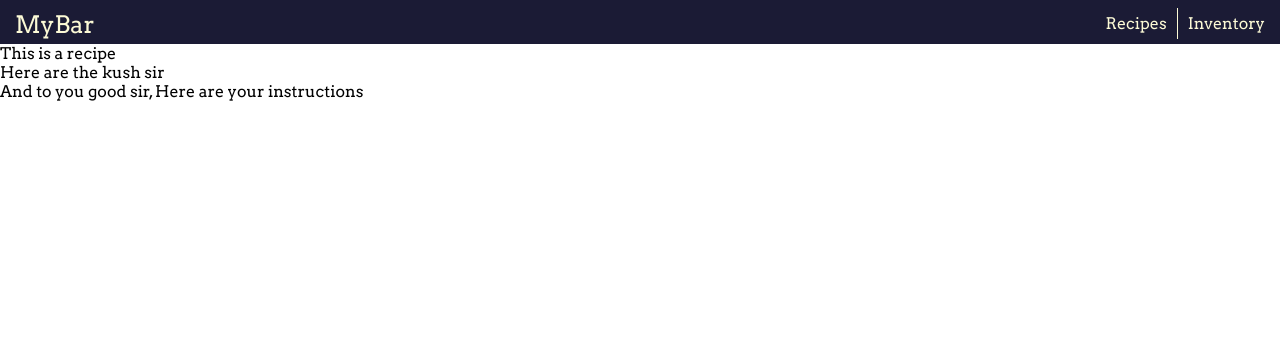
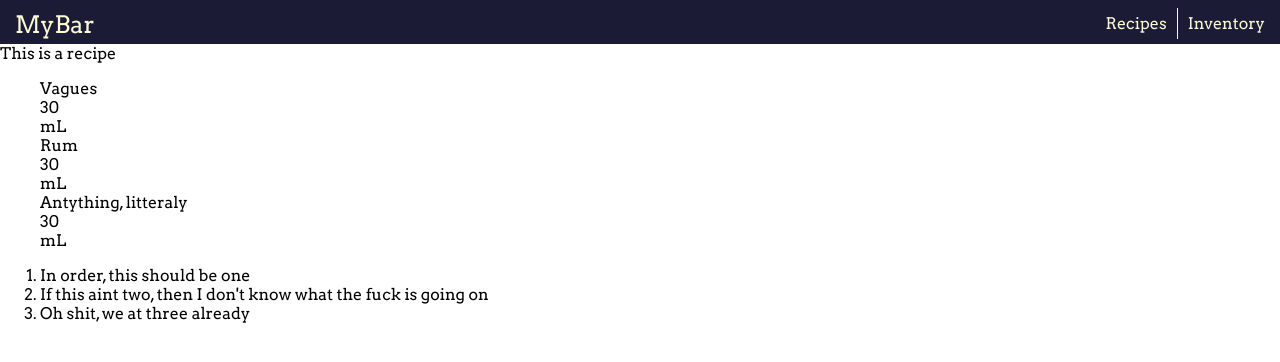
Before and after one commit to AsFal/bar, a React app in the folder front_end/: page /recipes in a window 1280 px wide. Shown: the top 362 px of the page. Built offline with nearby package versions, Linux system fonts and the light colour scheme.

Commit message:
recipe is being displayed properly

```diff
--- a/front_end/src/components/recipes/Recipe.jsx
+++ b/front_end/src/components/recipes/Recipe.jsx
@@ -1,21 +1,91 @@
 import React, {Component} from "react";
 import RecipeIngredients from "./RecipeIngredients.jsx";
 import RecipeInstructions from "./RecipeInstructions.jsx";
+import { PassThrough } from "stream";
 
 
 export default class Recipe extends Component {
     constructor(props) {
         super(props);
+        this.state = {
+            recipeId : props.key,
+            ingredientList: [],
+            instructionList: []
+        }
+    }
+
+    componentWillReceiveProps(newProps) {
+        if (newProps == this.props) {
+            return false;
+        } else {
+            return true;
+        }
+    }
+
+    // Since there are multiple recipe elements
+    // We only need to check for prop change, because every new recipe will get mounted
+    // Check if state has changed
+    // shouldComponentUpdate(newProps, newState) {
+
+    // }
+
+    componentDidMount() {
+        console.log("mounted");
+        this.getRecipe(this.state)
+        .then((recipe)=>{
+            console.log(recipe);
+            console.log(recipe.ingredientList);
+            this.setState({
+                ingredientList: recipe.ingredientList,
+                instructionList: recipe.instructionList
+            })
+        });
     }
 
     render() {
+        console.log("rendering")
+        console.log(this.state);
         return (
         <div>
             This is a recipe
-            <RecipeIngredients/>
-            <RecipeInstructions/>
+            <RecipeIngredients ingredientList = {this.state.ingredientList}/>
+            <RecipeInstructions instructionList = {this.state.instructionList}/>
         </div>
         );
     }
 
+    getRecipe() {
+        return new Promise(function(fulfill, reject) {
+            fulfill(
+                {
+                    ingredientList: [
+                        {
+                            name: "Vagues",
+                            unitOfMeasure: "mL",
+                            quantity: 30,
+                            _id: Math.floor(Math.random()*10000).toString()
+                        },
+                        {
+                            name: "Rum",
+                            unitOfMeasure: "mL",
+                            quantity: 30,
+                            _id: Math.floor(Math.random()*10000).toString()
+                        },
+                        {
+                            name: "Antything, litteraly",
+                            unitOfMeasure: "mL",
+                            quantity: 30,
+                            _id: Math.floor(Math.random()*10000).toString()
+                        },
+                    ],
+                    instructionList: [
+                        "In order, this should be one",
+                        "If this aint two, then I don't know what the fuck is going on",
+                        "Oh shit, we at three already"
+                    ]
+                }
+            )
+        })
+    }
+
 }
--- a/front_end/src/components/recipes/RecipeIngredients.jsx
+++ b/front_end/src/components/recipes/RecipeIngredients.jsx
@@ -1,5 +1,16 @@
 import React from "react";
 
-export default function RecipeIngredients() {
-    return(<div>Here are the kush sir</div>);
+export default function RecipeIngredients(props) {
+    return(
+    <div>
+        <ul>
+            {props.ingredientList.map((ingredient)=> (
+                <li key={ingredient._id}>
+                    <div>{ingredient.name}</div>
+                    <div>{ingredient.quantity}</div>
+                    <div>{ingredient.unitOfMeasure}</div>
+                </li>
+            ))}
+        </ul>
+    </div>);
 }
--- a/front_end/src/components/recipes/RecipeInstructions.jsx
+++ b/front_end/src/components/recipes/RecipeInstructions.jsx
@@ -1,5 +1,16 @@
 import React from "react";
 
 export default function RecipeInstructions(props) {
-    return(<div>And to you good sir, Here are your instructions</div>);
+    console.log("time for recipe instructions to get rendered")
+    console.log(props);
+    return(
+    <div>
+        <ol>
+            {
+                props.instructionList.map((instruction)=>(
+                    <li key={Math.floor(Math.random()*10000).toString()}>{instruction}</li>
+                ))
+            }
+        </ol>
+    </div>);
 }
```
Also changed, not shown: front_end/src/components/recipes/RecipeBook.jsx (+27 -0 lines).
